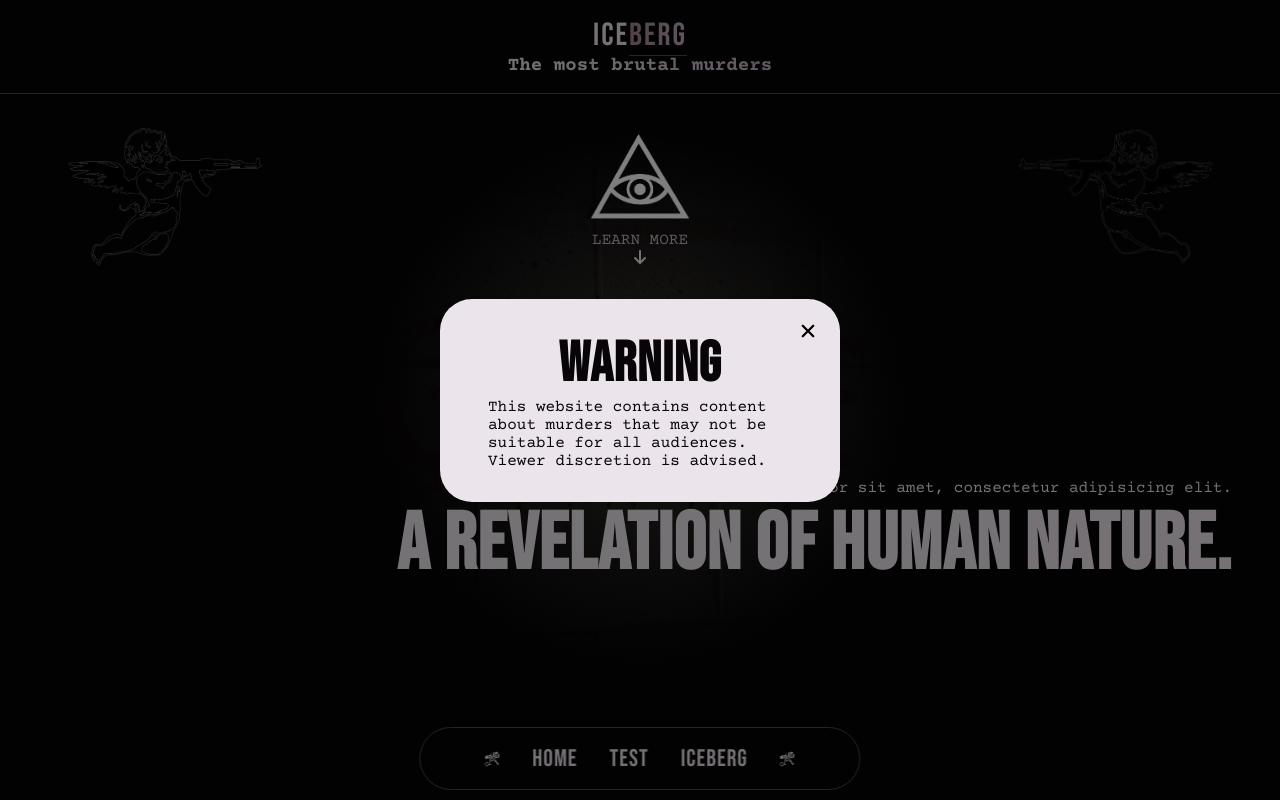
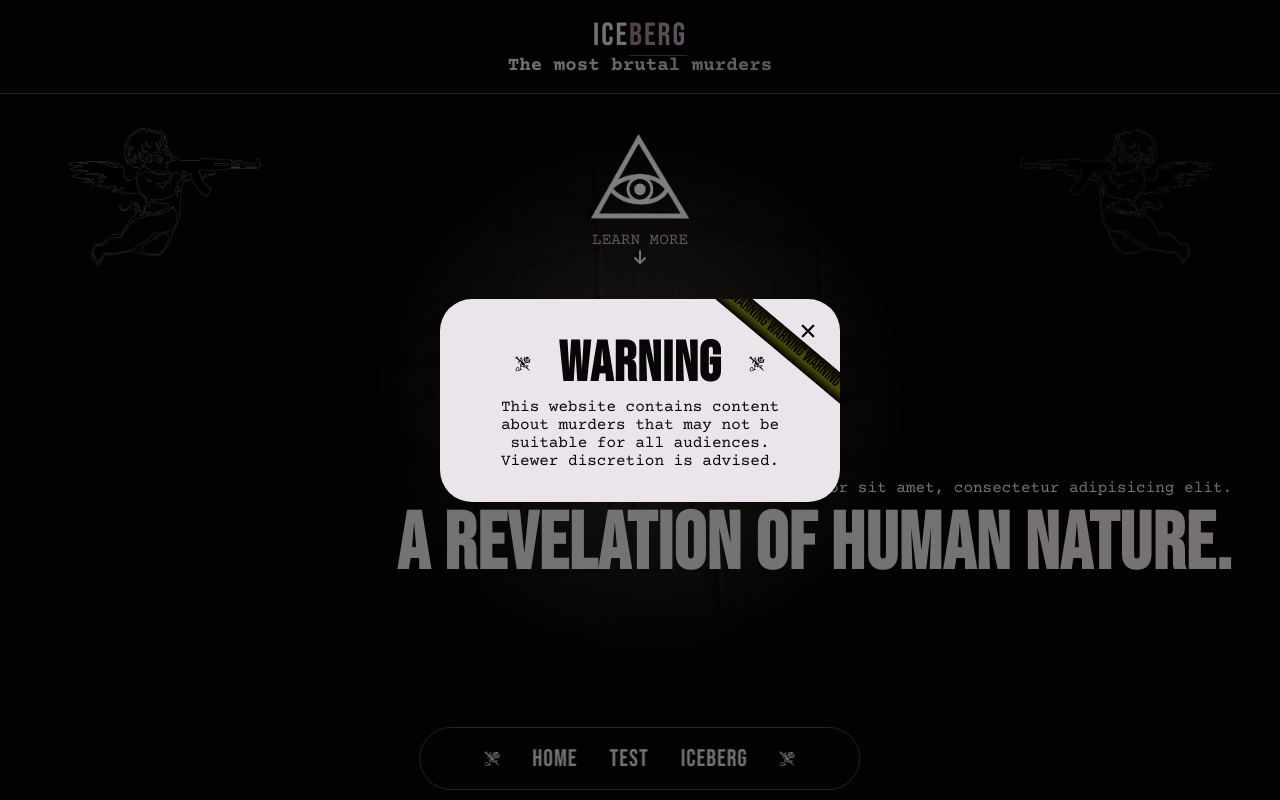
Before and after one commit to pawelek7k/murderSite, a React (Vite) app: page / in a window 1280 px wide. Shown: the top 800 px of the page. Built offline with nearby package versions, Linux system fonts and the light colour scheme.

Commit message:
add modal styles

```diff
--- a/src/components/ModalWarning/Styles.ts
+++ b/src/components/ModalWarning/Styles.ts
@@ -21,6 +21,8 @@ export const ModalContent = styled.div`
     color: var(--background);
     position: relative;
     max-width: 400px;
+    overflow: hidden;
+    text-align: center;
 `;
 
 export const CloseButton = styled.button`
@@ -32,3 +34,22 @@ export const CloseButton = styled.button`
     font-size: 1.5rem;
     cursor: pointer;
 `;
+
+export const HeadingWrapper = styled.div`
+    display: flex;
+    align-items: center;
+    justify-content: space-evenly;
+`
+
+export const Line = styled.div`
+    background: rgb(0,0,0);
+    background: linear-gradient(0deg, rgba(0,0,0,1) 0%, rgba(76,75,2,1) 39%, rgba(74,73,13,1) 50%, rgba(69,67,1,1) 65%, rgba(0,0,0,1) 100%);
+    width: 12rem;
+    text-align: center;
+    font-family: var(--secondary-font);
+    height: 1.5rem;
+    rotate: 40deg;
+    position: absolute;
+    top: 30px;
+    right: -40px;
+`
--- a/src/components/ModalWarning/index.tsx
+++ b/src/components/ModalWarning/index.tsx
@@ -1,7 +1,14 @@
+import { GiDaggerRose } from "react-icons/gi";
 import { IoClose } from "react-icons/io5";
 import { Heading } from "../Heading/h2";
 import { Paragraph } from "../Paragraph";
-import { CloseButton, ModalContent, ModalWrapper } from "./Styles";
+import {
+  CloseButton,
+  HeadingWrapper,
+  Line,
+  ModalContent,
+  ModalWrapper,
+} from "./Styles";
 
 interface ModalProps {
   show: boolean;
@@ -15,7 +22,12 @@ export const ModalWarning = ({ show, onClose }: ModalProps) => {
         <CloseButton onClick={onClose}>
           <IoClose />
         </CloseButton>
-        <Heading content={"Warning"} visually={true} />
+        <Line>Warning Warning Warning</Line>
+        <HeadingWrapper>
+          <GiDaggerRose />
+          <Heading content={"Warning"} visually={true} />
+          <GiDaggerRose />
+        </HeadingWrapper>
         <Paragraph
           content={
             "This website contains content about murders that may not be suitable for all audiences. Viewer discretion is advised."
--- a/src/components/Navigation/index.tsx
+++ b/src/components/Navigation/index.tsx
@@ -1,11 +1,11 @@
-import { GiGunRose } from "react-icons/gi";
+import { GiDaggerRose } from "react-icons/gi";
 import { NavLink } from "react-router-dom";
 import { ListNavigation, StyledNavigation } from "./Styles";
 
 export const Navigation = () => {
   return (
     <StyledNavigation>
-      <GiGunRose />
+      <GiDaggerRose />
       <nav>
         <ListNavigation>
           <li>
@@ -19,7 +19,7 @@ export const Navigation = () => {
           </li>
         </ListNavigation>
       </nav>
-      <GiGunRose />
+      <GiDaggerRose />
     </StyledNavigation>
   );
 };
```
